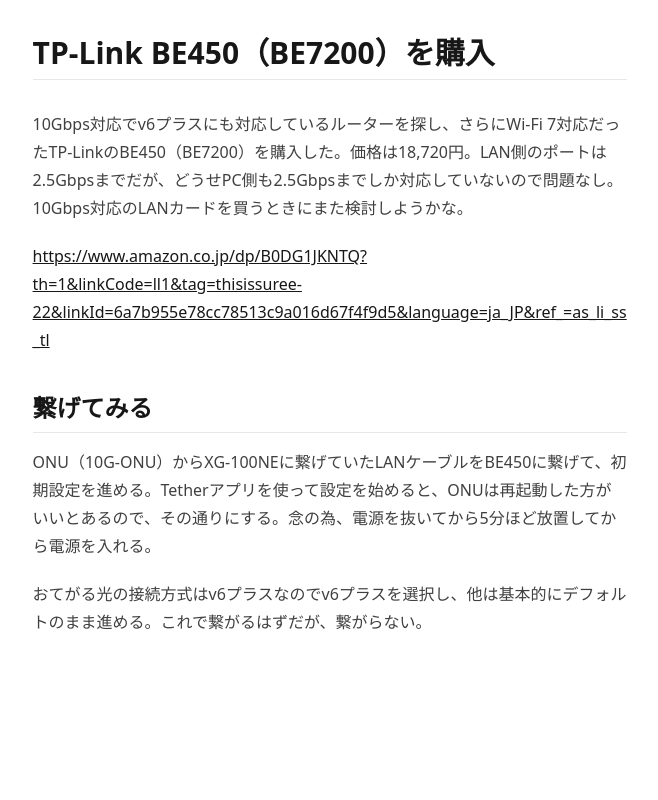
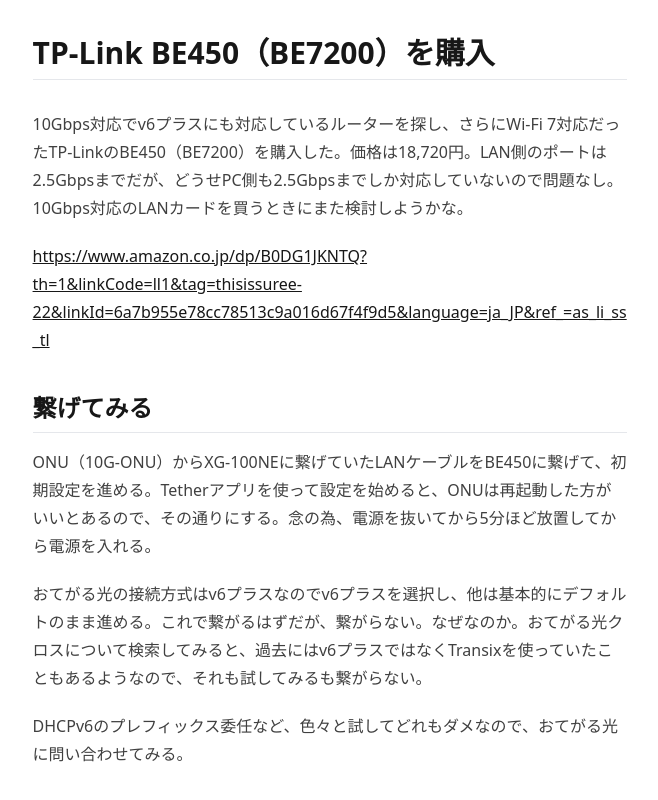
Before and after one commit to Suree33/blog, an Astro site: page /posts/tplink-be7200-otegaru-hikari in a window 1280 px wide. Shown: the part 1799-2599 px from the top of the page, without its empty margins (310-968 px from the left). Before the commit the page ends 2547 px from the top, so only its background shows below. Built offline with nearby package versions, Linux system fonts and the light colour scheme; Astro itself is replaced by a stand-in of ours; some packages are replaced by stand-ins of ours.

Commit message:
update: tplink-be7200-otegaru-hikari.md

```diff
--- a/src/pages/posts/tplink-be7200-otegaru-hikari.md
+++ b/src/pages/posts/tplink-be7200-otegaru-hikari.md
@@ -62,4 +62,6 @@
 
 ONU（10G-ONU）からXG-100NEに繋げていたLANケーブルをBE450に繋げて、初期設定を進める。Tetherアプリを使って設定を始めると、ONUは再起動した方がいいとあるので、その通りにする。念の為、電源を抜いてから5分ほど放置してから電源を入れる。
 
-おてがる光の接続方式はv6プラスなのでv6プラスを選択し、他は基本的にデフォルトのまま進める。これで繋がるはずだが、繋がらない。
+おてがる光の接続方式はv6プラスなのでv6プラスを選択し、他は基本的にデフォルトのまま進める。これで繋がるはずだが、繋がらない。なぜなのか。おてがる光クロスについて検索してみると、過去にはv6プラスではなくTransixを使っていたこともあるようなので、それも試してみるも繋がらない。
+
+DHCPv6のプレフィックス委任など、色々と試してどれもダメなので、おてがる光に問い合わせてみる。
```
